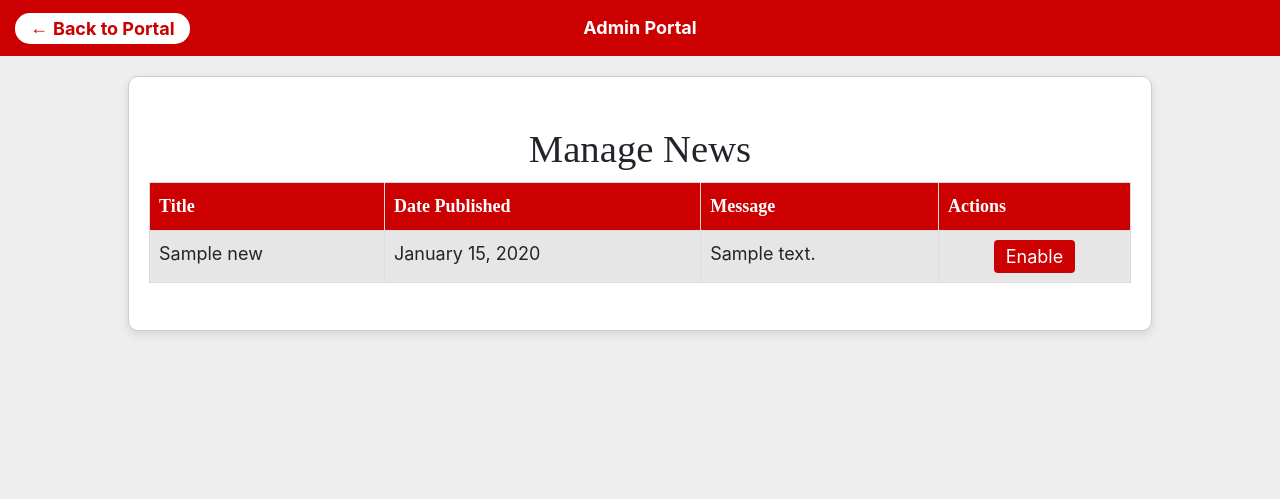
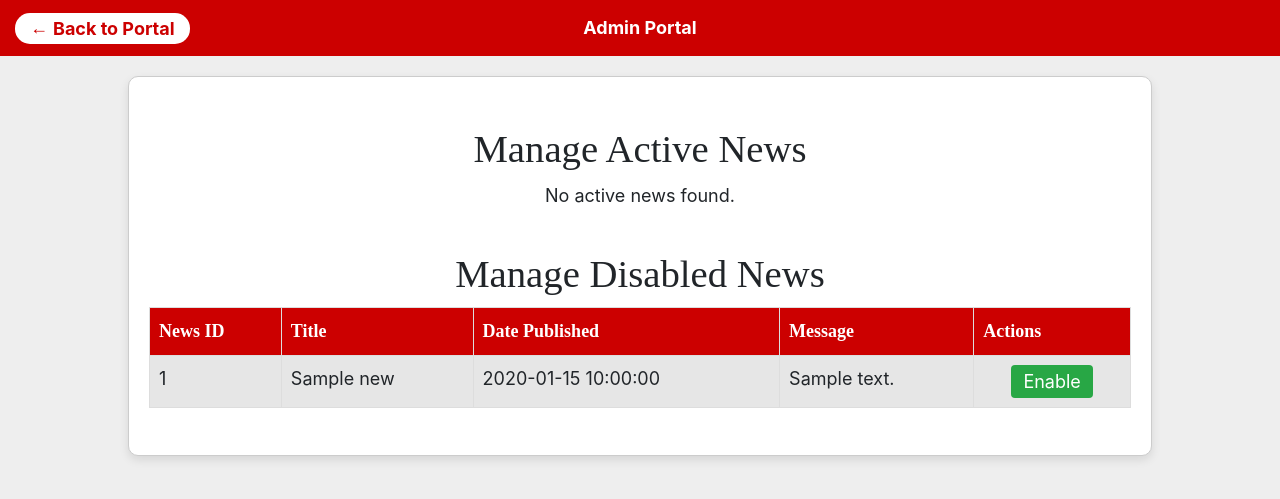
Before and after one commit to lejoerg/ISU-MWP, a PHP site: page /deleteUser/admin/disable-news.php in a window 1280 px wide. Shown: the top 499 px of the page. Run offline with PHP 8.4, Linux system fonts and the light colour scheme; the visitor is signed in with stand-in values (Sample User, id 1); tables that the repository leaves empty or names only in its code hold one stand-in row (values such as "Sample post"); some libraries are stand-ins or nearby versions; some web fonts are replaced.

Commit message:
Modified the layout of the file to match others.

```diff
--- a/isu-mwp/admin/disable-news.php
+++ b/isu-mwp/admin/disable-news.php
@@ -53,11 +53,21 @@ if (!isset($_SESSION['loggedin']) || $_SESSION['loggedin'] !== true) {
             display: block;
             margin: 0 auto;
         }
+        .re-enable-btn {
+            background-color: #28a745;
+            color: white;
+            border: none;
+            padding: 6px 12px;
+            border-radius: 4px;
+            cursor: pointer;
+            display: block;
+            margin: 0 auto;
+        }
     </style>
 </head>
 <body style="background-color: #EEEEEE;">
     <div class="content-container">
-        <h2 style="text-align: center;">Manage News</h2>
+        <h2 style="text-align: center;">Manage Active News</h2>
         <?php
         $servername = "localhost";
         $username = "root";
@@ -72,19 +82,20 @@ if (!isset($_SESSION['loggedin']) || $_SESSION['loggedin'] !== true) {
             die("Connection failed: " . $conn->connect_error);
         }
 
-        // Check for toggle submission (enable/disable)
-        if ($_SERVER['REQUEST_METHOD'] === 'POST' && isset($_POST['toggle'])) {
+        // Check for toggle submission
+        if ($_SERVER['REQUEST_METHOD'] === 'POST' && isset($_POST['submit'])) {
             $news_id = $_POST['news_id'];
-            $current_status = $_POST['current_status'];
 
-            // Toggle the active status
-            $new_status = ($current_status == 1) ? 0 : 1;
+            if ($_POST['submit'] === 'Disable') {
+                $stmt = $conn->prepare("UPDATE news SET active = 0 WHERE news_id = ?");
+            } elseif ($_POST['submit'] === 'Enable') {
+                $stmt = $conn->prepare("UPDATE news SET active = 1 WHERE news_id = ?");
+            }
 
-            $stmt = $conn->prepare("UPDATE news SET active = ? WHERE news_id = ?");
-            $stmt->bind_param("ii", $new_status, $news_id);
+            $stmt->bind_param("i", $news_id);
 
             if ($stmt->execute()) {
-                echo '<div style="text-align: center; margin: 20px;">Status updated successfully.</div>';
+                echo '<div style="text-align: center; margin: 20px;">News status updated successfully.</div>';
             } else {
                 echo '<div style="text-align: center; color: red; margin: 20px;">Error: ' . $stmt->error . '</div>';
             }
@@ -92,33 +103,32 @@ if (!isset($_SESSION['loggedin']) || $_SESSION['loggedin'] !== true) {
             $stmt->close();
         }
 
-        // Fetch news entries
-        $sql = "SELECT * FROM news ORDER BY date_published DESC";
-        $result = $conn->query($sql);
+        // Fetch active news
+        $sql_active = "SELECT * FROM news WHERE active = 1 ORDER BY date_published DESC";
+        $result_active = $conn->query($sql_active);
 
-        if ($result->num_rows > 0) {
+        if ($result_active->num_rows > 0) {
             echo '<table>';
             echo '<tr>
+                    <th>News ID</th>
                     <th>Title</th>
                     <th>Date Published</th>
                     <th>Message</th>
                     <th>Actions</th>
                   </tr>';
 
-            while ($row = $result->fetch_assoc()) {
+            while ($row = $result_active->fetch_assoc()) {
                 $formattedDate = date("F j, Y", strtotime($row['date_published']));
-                $statusButtonText = ($row['active'] == 1) ? 'Disable' : 'Enable';
-                $currentStatus = $row['active'];
 
                 echo '<tr>';
+                echo '<td>' . $row['news_id'] . '</td>';
                 echo '<td>' . $row['title'] . '</td>';
                 echo '<td>' . $formattedDate . '</td>';
                 echo '<td>' . $row['message'] . '</td>';
                 echo '<td>
                         <form method="post" action="">
                             <input type="hidden" name="news_id" value="' . $row['news_id'] . '">
-                            <input type="hidden" name="current_status" value="' . $currentStatus . '">
-                            <button type="submit" name="toggle" class="toggle-btn">' . $statusButtonText . '</button>
+                            <button type="submit" name="submit" value="Disable" class="toggle-btn">Disable</button>
                         </form>
                       </td>';
                 echo '</tr>';
@@ -126,7 +136,42 @@ if (!isset($_SESSION['loggedin']) || $_SESSION['loggedin'] !== true) {
 
             echo '</table>';
         } else {
-            echo "<p style='text-align: center;'>No news entries found.</p>";
+            echo "<p style='text-align: center;'>No active news found.</p>";
+        }
+
+        // Fetch disabled news
+        echo '<h2 style="text-align: center; margin-top: 40px;">Manage Disabled News</h2>';
+        $sql_disabled = "SELECT * FROM news WHERE active = 0 ORDER BY date_published DESC";
+        $result_disabled = $conn->query($sql_disabled);
+
+        if ($result_disabled->num_rows > 0) {
+            echo '<table>';
+            echo '<tr>
+                    <th>News ID</th>
+                    <th>Title</th>
+                    <th>Date Published</th>
+                    <th>Message</th>
+                    <th>Actions</th>
+                  </tr>';
+
+            while ($row = $result_disabled->fetch_assoc()) {
+                echo '<tr>';
+                echo '<td>' . $row['news_id'] . '</td>';
+                echo '<td>' . $row['title'] . '</td>';
+                echo '<td>' . $row['date_published'] . '</td>';
+                echo '<td>' . $row['message'] . '</td>';
+                echo '<td>
+                        <form method="post" action="">
+                            <input type="hidden" name="news_id" value="' . $row['news_id'] . '">
+                            <button type="submit" name="submit" value="Enable" class="re-enable-btn">Enable</button>
+                        </form>
+                      </td>';
+                echo '</tr>';
+            }
+
+            echo '</table>';
+        } else {
+            echo "<p style='text-align: center;'>No disabled news found.</p>";
         }
 
         $conn->close();
```
